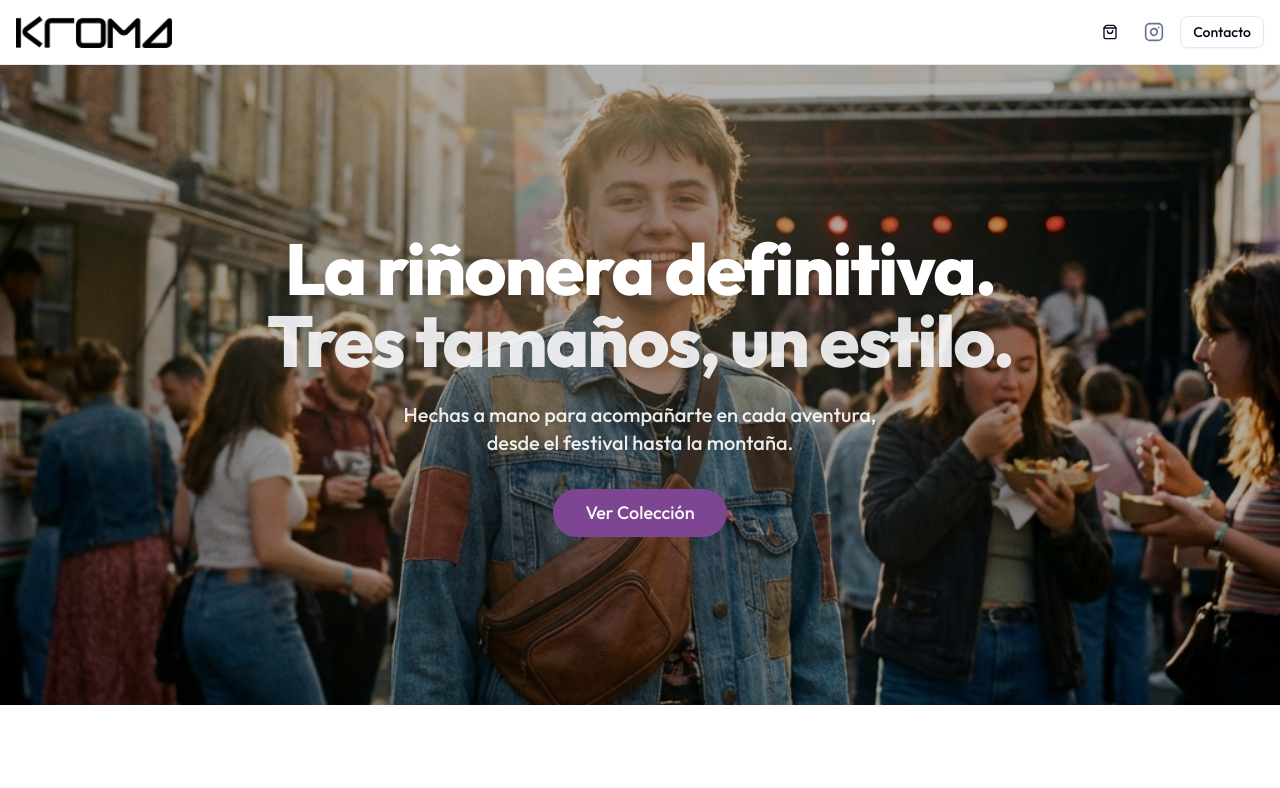
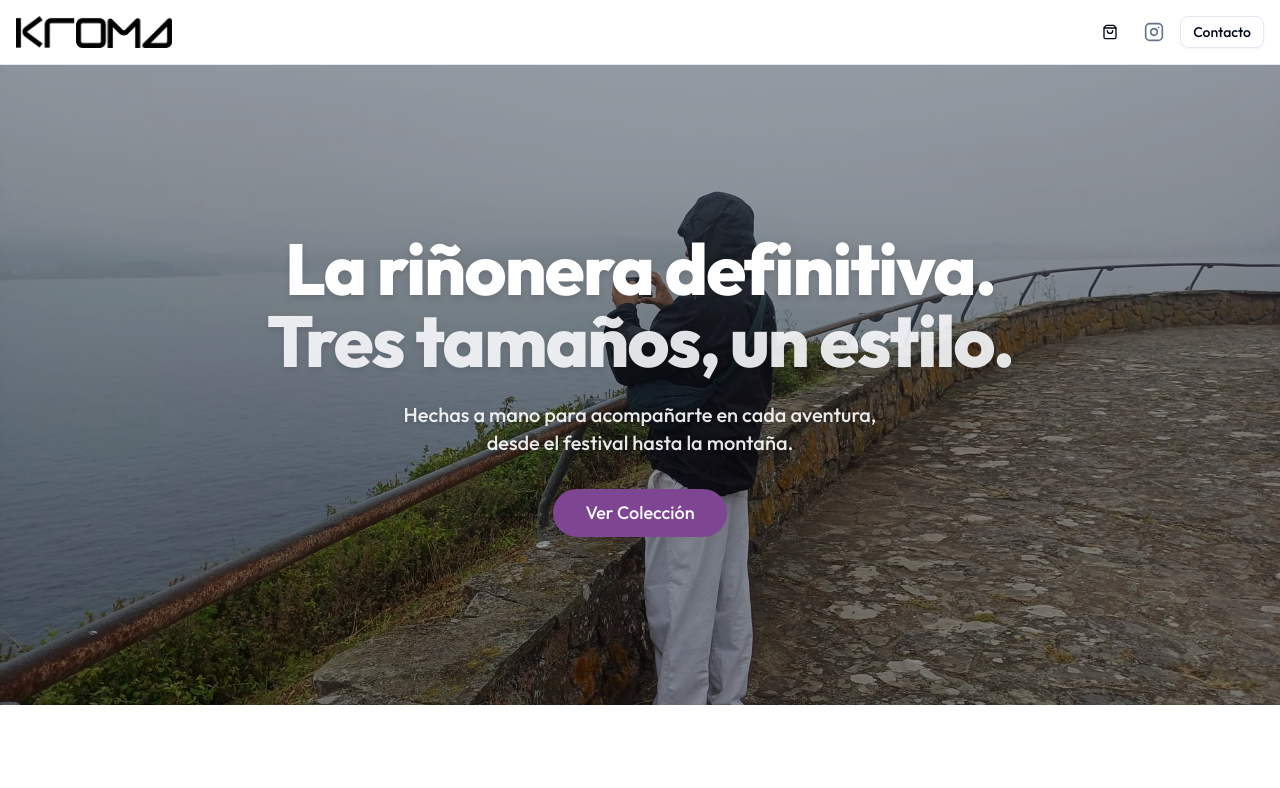
Before and after one commit to Arstac/lakultural_shop, a Next.js app: page / in a window 1280 px wide. Shown: the top 788 px of the page. Built offline with nearby package versions, Linux system fonts and the light colour scheme.

Commit message:
change image

```diff
--- a/components/site/Hero.tsx
+++ b/components/site/Hero.tsx
@@ -8,7 +8,7 @@ export function Hero() {
             <div
                 className="absolute inset-0 z-0 bg-cover bg-center bg-no-repeat"
                 style={{
-                    backgroundImage: "url('/hero_lifestyle.png')",
+                    backgroundImage: "url('/IMG_6031.JPG')",
                     filter: "brightness(0.7)"
                 }}
             />
```
Also changed, not shown: public/IMG_6031.JPG (added).
